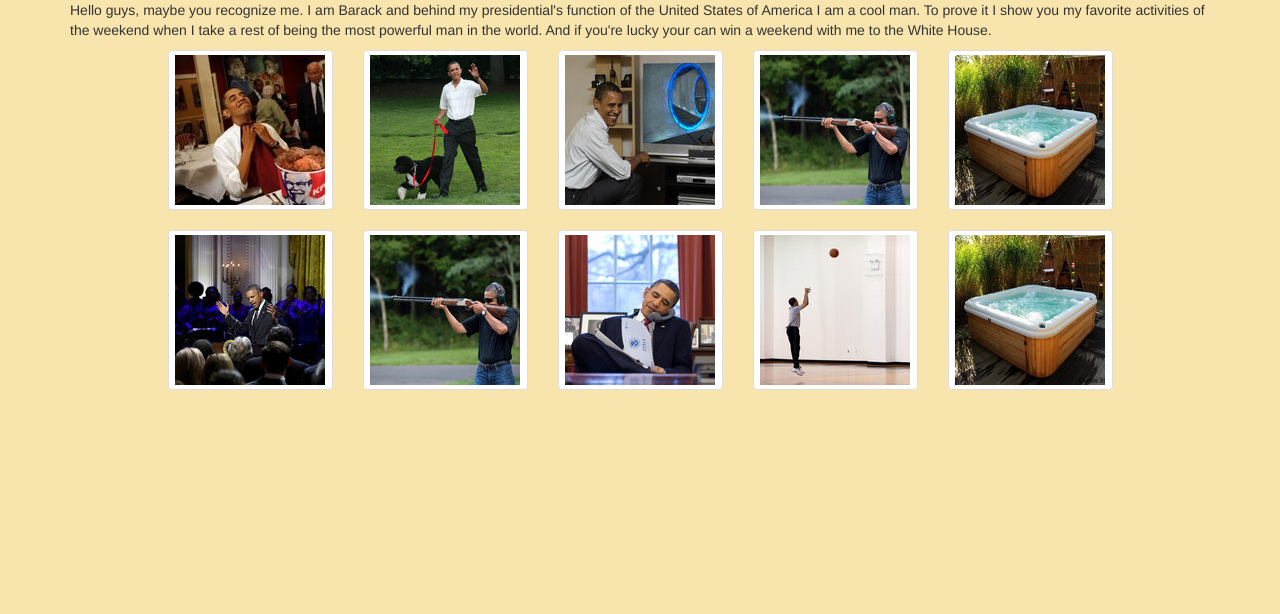
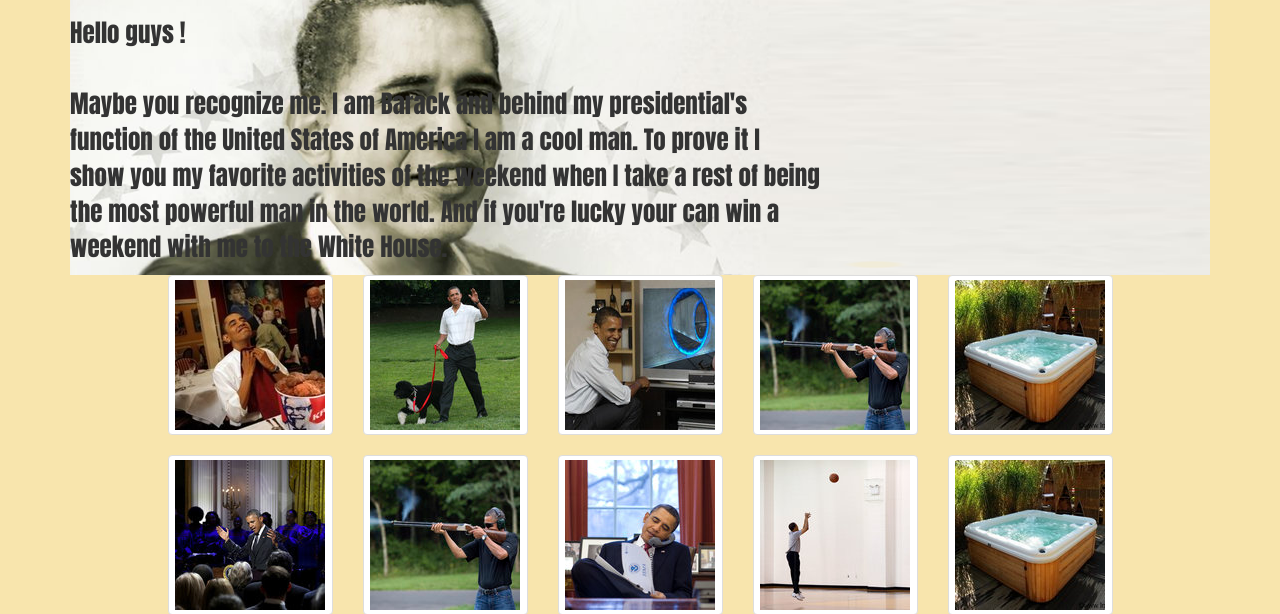
Before and after one commit to Sl0b/yesweekend, a PHP site: page / in a window 1280 px wide. Shown: the part 230-844 px from the top of the page. Before the commit the page ends 620 px from the top, so only its background shows below. Run offline with PHP 8.4, Linux system fonts and the light colour scheme.

Commit message:
differents essai

```diff
--- a/css/style.css
+++ b/css/style.css
@@ -8,6 +8,17 @@ header {
 	font-size: 20px;
 }
 
-.block-thumbnails {
-    background-color: black;
+.text2 {
+	font-size: 25px;
+	margin-top: 15px;
+	font-family: impact;
 }
+
+.menu-image {
+	background-color: ;
+}
+.font-text {
+	background-image: url(../img/background1.png);
+	margin: 0 auto;
+	padding: 0 auto;
+}
--- a/index.php
+++ b/index.php
@@ -18,13 +18,15 @@
             <?php
               include("header.php")
             ?>
-
-            <div class="row">
-                <div class="col-md-12">
-                <p>
-                    Hello guys, maybe you recognize me. I am Barack and behind my presidential's function of the United States of America I am a cool man. To prove it I show you my favorite activities of the weekend when I take a rest of being the most powerful man in the world. And if you're lucky your can win a weekend with me to the White House.
-                </p>
-                </div>
+            <div class="font-text">
+              <div class="row">
+                  <div class="col-md-8">
+                    <p class="text2">
+                    Hello guys !</br></br>
+                    Maybe you recognize me. I am Barack and behind my presidential's function of the United States of America I am a cool man. To prove it I show you my favorite activities of the weekend when I take a rest of being the most powerful man in the world. And if you're lucky your can win a weekend with me to the White House.
+                    </p>
+                  </div>
+              </div>
             </div>
 
             <?php
```
Also changed, not shown: img/background1.png (added), img/obama.jpg (added), img/textbackround.jpg (added).
